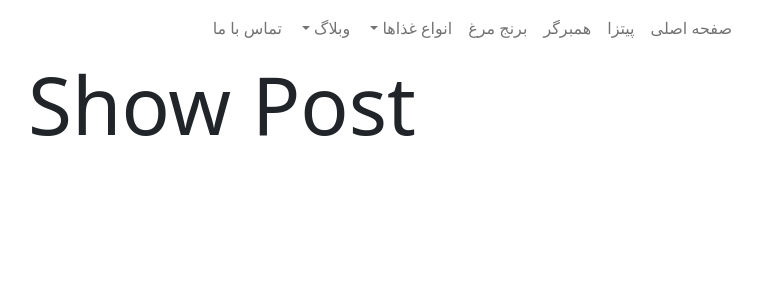
After one commit to dryekta129999/class-17-7-1403, a Django app: page / in a window 1280 px wide. The commit adds this page. Shown: the top 300 px of the page, without its empty margins (418-1180 px from the left). Run offline with Django 5.2, Linux system fonts and the light colour scheme.

Commit message:
class 17-07 min103

```diff
--- a/config/urls.py
+++ b/config/urls.py
@@ -20,7 +20,7 @@ from django.urls import path, include
 urlpatterns = [
 
     path('admin/', admin.site.urls),
-    path('post/', include('post.urls'),name='post'),
+    path('', include('post.urls'),name='post'),
     path('food/', include('food.urls'),name='food'),
 # path('', include('food.urls'),name='food'),
     path('car/', include('car.urls'),name='car'),
--- a/post/urls.py
+++ b/post/urls.py
@@ -1,5 +1,5 @@
-from django.urls import path, include
-from food import views
+from django.urls import path
+from . import views
 
 app_name = 'post'
 
@@ -7,6 +7,6 @@ app_name = 'post'
 urlpatterns = [
 
 
-    # path('show_post/',views.show_post,name='show_post'),
+   path('', views.show_post, name='show'),
 
 ]
--- a/post/views.py
+++ b/post/views.py
@@ -3,3 +3,5 @@ from django.shortcuts import render
 from django.http import HttpResponse
 from django.template import loader
 # Create your views here.
+def show_post(request):
+    return render(request,'show_post.html')
--- a/templates/_base.html
+++ b/templates/_base.html
@@ -15,7 +15,7 @@
     </title>
   </head>
   <body>
-  {% include 'navbar.html' %}
+    {% include 'navbar.html' %}
     {% block content %}
 
     {% endblock content %}
--- /dev/null
+++ b/templates/show_post.html
@@ -0,0 +1,10 @@
+{% extends '_base.html' %}
+
+{% block title %}
+	Show_post
+{% endblock title%}
+
+
+{% block content %}
+	  <h1 class="display-1 text-center">Show Post</h1>
+{% endblock content %}
```
Also changed, not shown: post/templates/show_post.html (added, +10 -0 lines).
